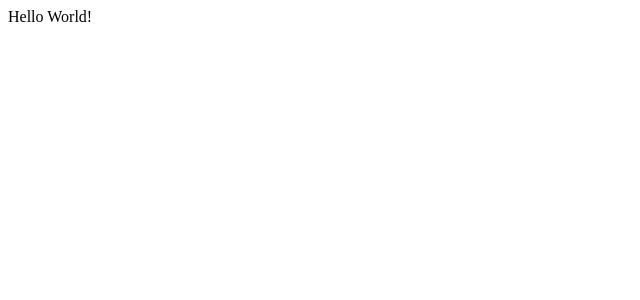
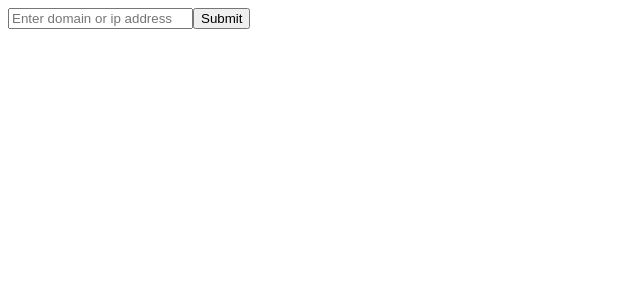
Before and after one commit to rjwilliams87/ipaddressinfo, a Next.js app: page / in a window 1280 px wide. Shown: the top 300 px of the page, without its empty margins (0-640 px from the left). Built offline with nearby package versions, Linux system fonts and the light colour scheme.

Commit message:
chore(wip): implement form logic

```diff
--- /dev/null
+++ b/src/hooks/useInput/index.ts
@@ -0,0 +1 @@
+export { default as useInput } from './useInput';
--- /dev/null
+++ b/src/hooks/useInput/useInput.ts
@@ -0,0 +1,14 @@
+import { useState } from 'react';
+
+export default function useInput(
+  initialValue: string = '',
+): [string, (event: React.ChangeEvent<HTMLInputElement>) => void] {
+  const [input, _setInput] = useState<string>(initialValue);
+
+  const setInput = (event: React.ChangeEvent<HTMLInputElement>) => {
+    event.preventDefault();
+    _setInput(event.target.value);
+  };
+
+  return [input, setInput];
+}
--- /dev/null
+++ b/src/pages/api/v1/enrichment.ts
@@ -0,0 +1,43 @@
+import { NextApiRequest, NextApiResponse } from 'next';
+
+// an object with dummy whois data
+const whoisData = {
+  'example.com': {
+    registrant: {
+      name: 'John Doe',
+      email: '',
+    },
+    admin: {
+      name: 'Jane Doe',
+      email: '',
+    },
+    tech: {
+      name: 'John Doe',
+      email: '',
+    },
+    billing: {
+      name: 'John Doe',
+      email: '',
+    },
+    registrar: {
+      name: 'John Doe',
+      email: '',
+    },
+    created: '2021-01-01',
+    updated: '2021-01-01',
+    expires: '2021-01-01',
+    status: 'active',
+    nameservers: ['ns1.example.com', 'ns2.example.com'],
+  },
+};
+
+export default async function handler(req: NextApiRequest, res: NextApiResponse) {
+  const { body } = req;
+  const { data } = body;
+
+  // do something with the data
+  // ...
+
+  // return the enriched data
+  res.status(200).json({ data: whoisData });
+}
--- a/src/pages/index.tsx
+++ b/src/pages/index.tsx
@@ -1,17 +1,37 @@
+import { useRef, useState } from 'react';
 import Head from 'next/head';
 import Image from 'next/image';
 import { Inter } from 'next/font/google';
 
+import { useInput } from '@/hooks/useInput';
+
 export default function Home() {
+  const [input, setInput] = useInput('');
+
+  const handleSubmit = (event: React.FormEvent<HTMLFormElement>) => {
+    event.preventDefault();
+  };
+
   return (
     <>
       <Head>
-        <title>Create Next App</title>
-        <meta name="description" content="Generated by create next app" />
+        <title>IP Address Tracker</title>
+        <meta name="description" content="IP Address Tracker" />
         <meta name="viewport" content="width=device-width, initial-scale=1" />
         <link rel="icon" href="/favicon.ico" />
       </Head>
-      <main>Hello World!</main>
+      <main>
+        <form onSubmit={handleSubmit}>
+          <input
+            onChange={setInput}
+            type="text"
+            placeholder="Enter domain or ip address"
+            // ref={ref}
+          />
+          <button type="submit">Submit</button>
+        </form>
+        {input}
+      </main>
     </>
   );
 }
```
Also changed, not shown: 2 other files (tests, documents, lock files or other folders).
